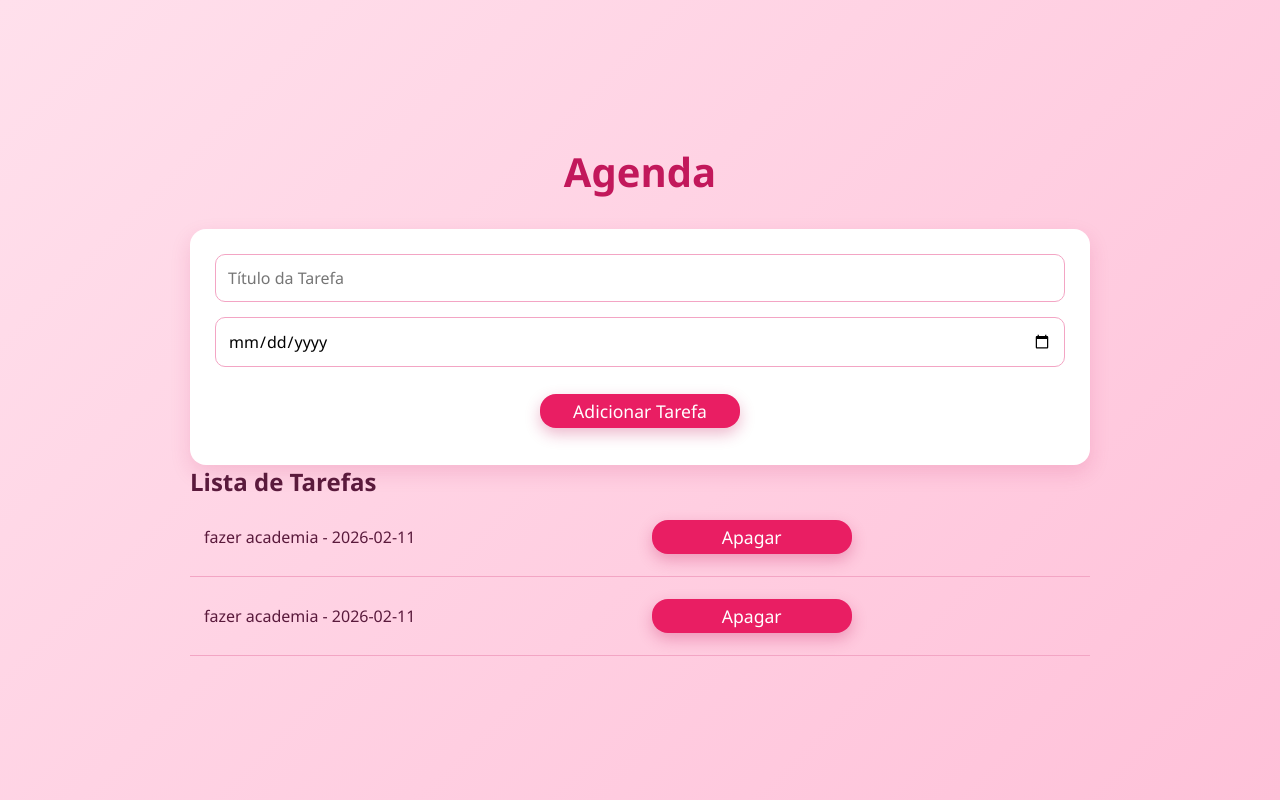
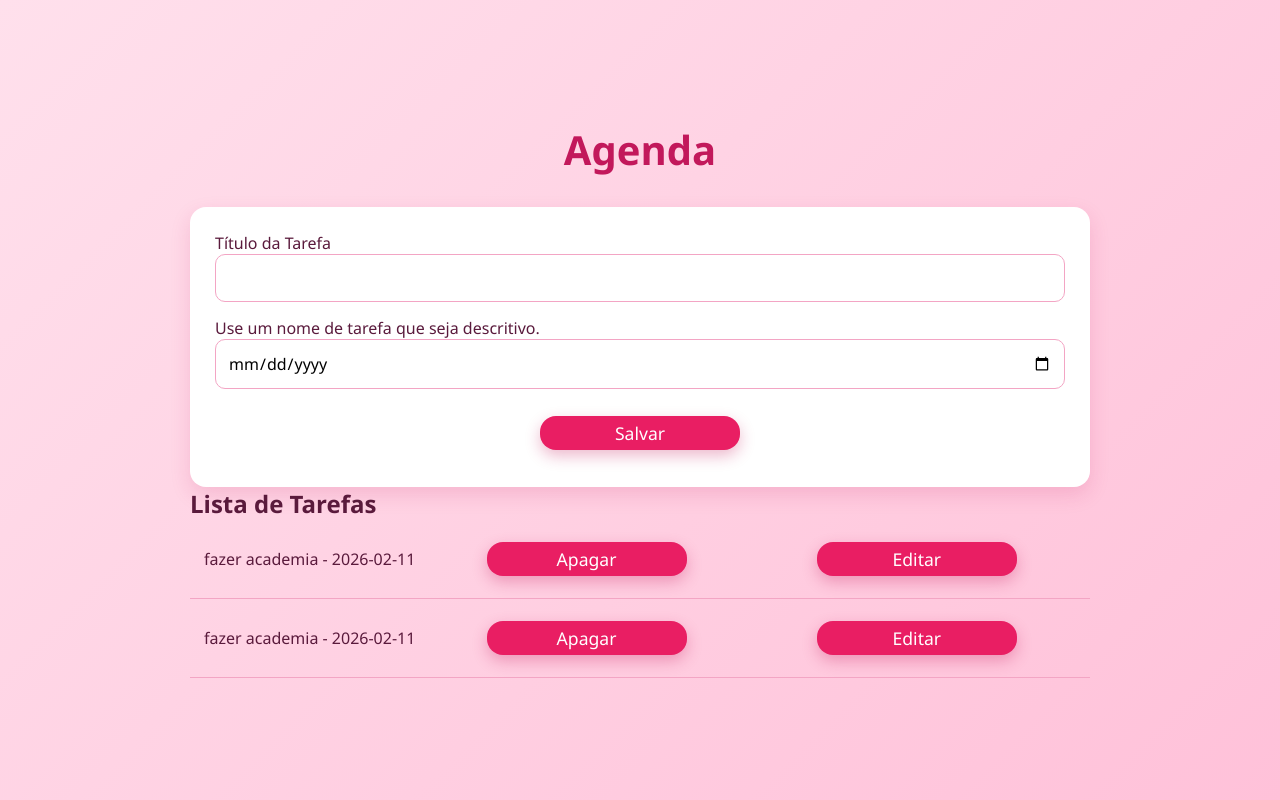
Before and after one commit to Brubstorres/agenda-python-, a Flask app: page /agenda in a window 1280 px wide. Run offline with Flask 3, Linux system fonts and the light colour scheme; data comes from the database, SQL or seed files in the repository; both versions use the stored data as it was after the commit.

Commit message:
Editando e Deletando tarefas

```diff
--- a/app.py
+++ b/app.py
@@ -1,3 +1,4 @@
+import re
 from flask import Flask, redirect, render_template, request, url_for
 from models.tarefa import Tarefa
 
@@ -28,6 +29,21 @@ def delete(idTarefa):
     #return render_template('agenda.html', titulo='Agenda', tarefas=)
     return redirect(url_for('agenda'))
 
+@app.route('/update/<int:idTarefa>', methods =['GET', 'POST'])
+def update(idTarefa):
+    if request.method == 'POST':
+        titulo = request.form['titulo_tarefa']
+        data = request.form['data_conclusao']
+        tarefa = Tarefa(titulo, data, idTarefa)
+        tarefa.atualizar_tarefa()
+        return redirect(url_for('agenda')) # early return
+
+
+    tarefas = Tarefa.obter_tarefas()
+    tarefa_selecionada = Tarefa.id(idTarefa) # seleção da terefa que será editada
+    return render_template('agenda.html', titulo=f'Editando a tarefa ID: {idTarefa}', tarefas=tarefas, tarefa_selecionada=tarefa_selecionada)
+
+
 @app.route('/Hello')
 def hello_world():
     return 'Hello, World!'
--- a/models/tarefa.py
+++ b/models/tarefa.py
@@ -52,3 +52,10 @@ class Tarefa:
             params: tuple = (self.id_tarefa,)
             resultado: Cursor = db.executar(query, params)
             return resultado
+
+    def atualizar_tarefa(self) -> Cursor:
+        with Database('./data/tarefas.sqlite3') as db:
+            query: str = 'UPDATE tarefas SET titulo_tarefa = ?, data_conclusao = ? WHERE id = ?;'
+            params: tuple = (self.titulo_tarefa, self.data_conclusao, self.id_tarefa)
+            resultado: Cursor = db.executar(query, params)
+            return resultado
--- a/templates/agenda.html
+++ b/templates/agenda.html
@@ -1,14 +1,20 @@
 {% extends "base.html" %}
 
 {% block content %}
-<form method="post">
-    <input type="text" name="titulo_tarefa"
-    id="titulo_tarefa" placeholder="Título da Tarefa"
-    required>
+<form class= "mt-3" method="post">
+    <div class = "mt- 3">
+    <label for="titulo-tarefa" class="form-label">Título da Tarefa</label>
+    <input type="text" class="form-control" name="titulo_tarefa" id="titulo-tarefa" aria-describedby="ajudaNomeTarefa" value="{{tarefa_selecionada.titulo_tarefa if tarefa_selecionada else ''}}" required>
+    <div id="ajudaNomeTarefa" class="form-text">Use um nome de tarefa que seja descritivo.</div>
+    </div>
 
     <input type="date" name="data_conclusao"
-    id="data_conclusao">
-    <button type="submit">Adicionar Tarefa</button>
+    id="data_conclusao" value="{{tarefa_selecionada.data_conclusao if tarefa_selecionada else ''}}" required>
+    <button type="submit">Salvar</button>
+
+    {% if tarefa_selecionada %}
+        <a href="{{ url_for('agenda') }}" class="btn btn-secondary">Cancelar</a>
+    {% endif %}
 </form>
 
 <h2>Lista de Tarefas</h2>
@@ -17,7 +23,13 @@
 
     <ul>
     {% for tarefa in tarefas %}
-        <li>{{ tarefa.titulo_tarefa }} - {{ tarefa.data_conclusao}} <a href="{{ url_for('delete', idTarefa=tarefa.id_tarefa) }}">Apagar</a></li>
+        <li>{{ tarefa.titulo_tarefa }} - {{ tarefa.data_conclusao}}
+            <a href="{{ url_for('delete', idTarefa=tarefa.id_tarefa) }}" class="btn
+            bnt-danger">Apagar</a>
+            <a href="{{ url_for('update', idTarefa=tarefa.id_tarefa) }}" class="bnt
+            bnt-primary">Editar</a>
+            <!-- Controle para editar -->
+        </li>
 
     {% endfor %}
     </ul>
```
Also changed, not shown: data/tarefas.sqlite3.
